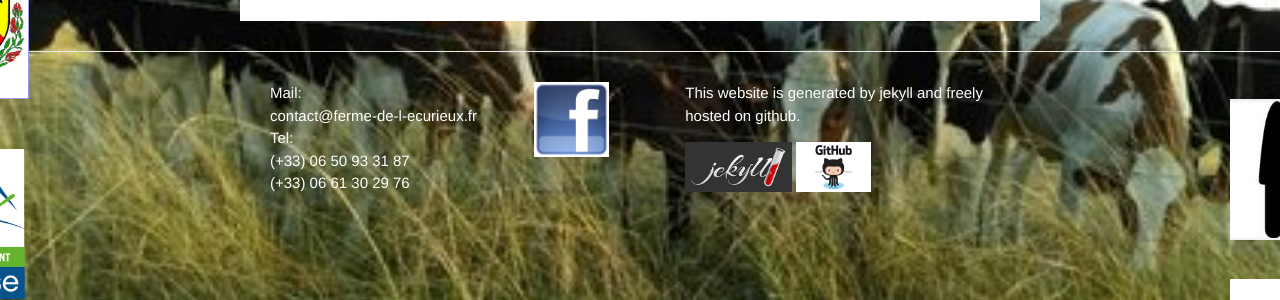
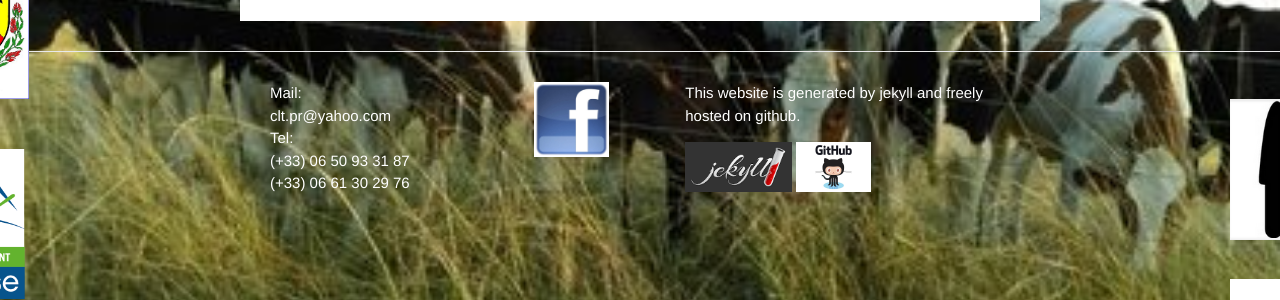
Before and after one commit to cltpr/cltpr.github.io, a Jekyll site: the page built from grandGite_en.md, in a window 1280 px wide. Shown: the part 281-581 px from the top of the page. Built offline with Jekyll 4.4.1, drawn with Linux system fonts in a browser that asks for light colours.

Commit message:
20181027

```diff
--- a/_config.yml
+++ b/_config.yml
@@ -6,7 +6,7 @@ title:
   fr: Ferme de l'Ecurieux
   en: Ecurieux's farm
 
-email: contact@ferme-de-l-ecurieux.fr
+email: clt.pr@yahoo.com
 
 
 description:  # this means to ignore newlines until "baseurl:"
```
